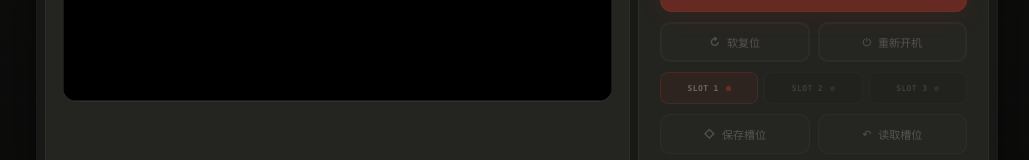
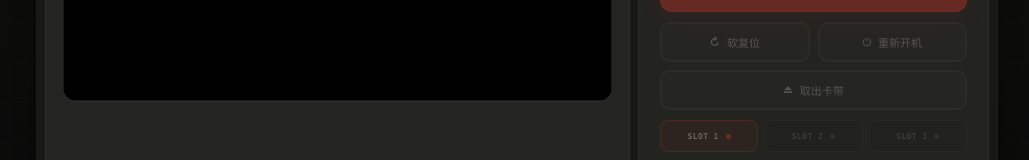
Before and after one commit to Tangerg/fcemu, a React (Vite) app in the folder packages/ui/: page / in a window 1280 px wide. Shown: the part 738-898 px from the top of the page, without its empty margins (123-1152 px from the left). Built offline with nearby package versions, Linux system fonts and the light colour scheme; what @fcemu/core would draw is missing.

Commit message:
feat: expose cartridge eject control

```diff
--- a/packages/ui/src/application/emulator-application.ts
+++ b/packages/ui/src/application/emulator-application.ts
@@ -389,10 +389,10 @@ export class EmulatorApplication {
     if (this.disposed) return;
     this.operationSequence += 1;
     this.cancelScheduledFrame();
+    const runtime = this.runtime;
+    const romId = this.currentRomId;
     const audioSuspension = this.dependencies.audio.suspend().catch(() => undefined);
-    if (this.runtime && this.currentRomId) {
-      await this.persistRuntime(this.runtime, this.currentRomId);
-    }
+    const persistence = runtime && romId ? this.persistRuntime(runtime, romId) : Promise.resolve();
     this.runtime = undefined;
     this.currentRomId = undefined;
     this.currentRom = undefined;
@@ -400,7 +400,7 @@ export class EmulatorApplication {
     this.resetFrameRateDiagnostics();
     this.session = this.session.stop();
     this.emit();
-    await audioSuspension;
+    await Promise.all([audioSuspension, persistence]);
   }
 
   async dispose(): Promise<void> {
--- a/packages/ui/src/presentation/App.css
+++ b/packages/ui/src/presentation/App.css
@@ -461,6 +461,10 @@
   box-shadow: inset 0 0 0 1px rgb(255 255 255 / 13%);
 }
 
+.machine-button-eject {
+  grid-column: 1 / -1;
+}
+
 .quick-save-slots {
   display: grid;
   grid-template-columns: repeat(3, minmax(0, 1fr));
--- a/packages/ui/src/presentation/App.tsx
+++ b/packages/ui/src/presentation/App.tsx
@@ -38,6 +38,7 @@ export interface AppProps {
 export function App({ createApplication }: AppProps) {
   const canvasRef = useRef<HTMLCanvasElement>(null);
   const fileInputRef = useRef<HTMLInputElement>(null);
+  const romPickerRef = useRef<HTMLButtonElement>(null);
   const applicationRef = useRef<EmulatorApplication | undefined>(undefined);
   const [snapshot, setSnapshot] = useState<SessionSnapshot>(INITIAL_SNAPSHOT);
   const [diagnostics, setDiagnostics] =
@@ -109,6 +110,13 @@ export function App({ createApplication }: AppProps) {
     }
     setQuickSaveRemovalConfirmation(undefined);
     runApplicationAction((application) => application.removeCurrentQuickSave());
+  };
+
+  const handleCartridgeEjection = () => {
+    const application = applicationRef.current;
+    if (!application) return;
+    void application.stop();
+    romPickerRef.current?.focus({ preventScroll: true });
   };
 
   const isRunning = snapshot.status === "running";
@@ -220,6 +228,7 @@ export function App({ createApplication }: AppProps) {
               onChange={handleFileChange}
             />
             <button
+              ref={romPickerRef}
               className={`rom-picker ${isDragging ? "is-dragging" : ""}`}
               type="button"
               onClick={() => fileInputRef.current?.click()}
@@ -270,6 +279,16 @@ export function App({ createApplication }: AppProps) {
               >
                 <span aria-hidden="true">⏻</span>
                 重新开机
+              </button>
+              <button
+                className="state-button machine-button machine-button-eject"
+                type="button"
+                disabled={!canToggle}
+                aria-label="取出卡带，保留电池存档与快速存档"
+                onClick={handleCartridgeEjection}
+              >
+                <span aria-hidden="true">⏏</span>
+                取出卡带
               </button>
             </div>
             <div className="quick-save-slots" aria-label="快速存档槽位">
```
Also changed, not shown: 3 other files (tests, documents, lock files or other folders).
